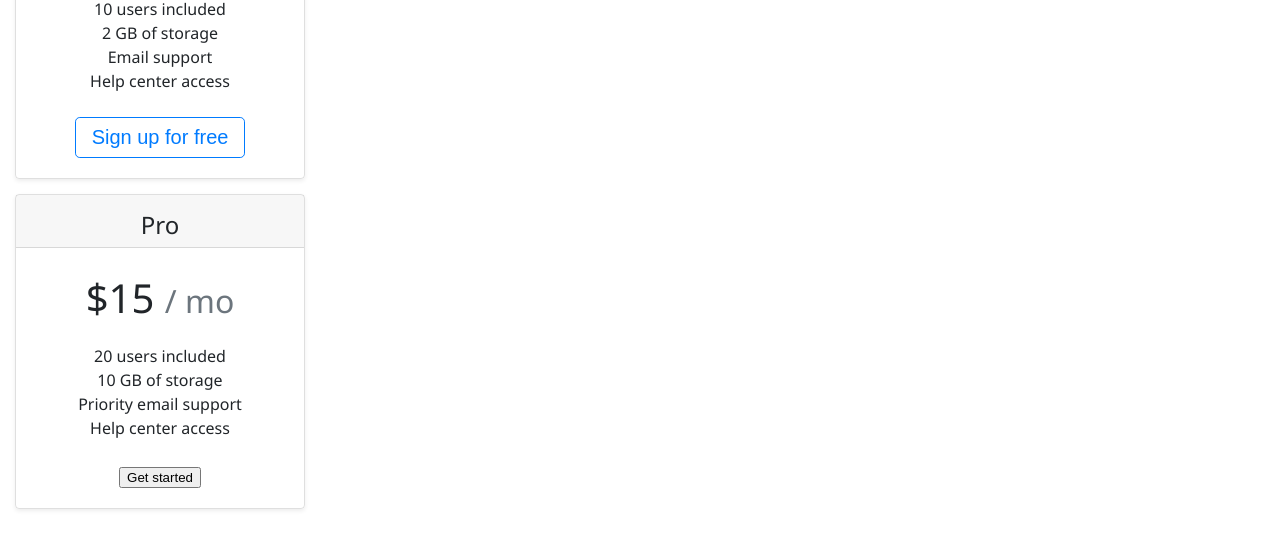
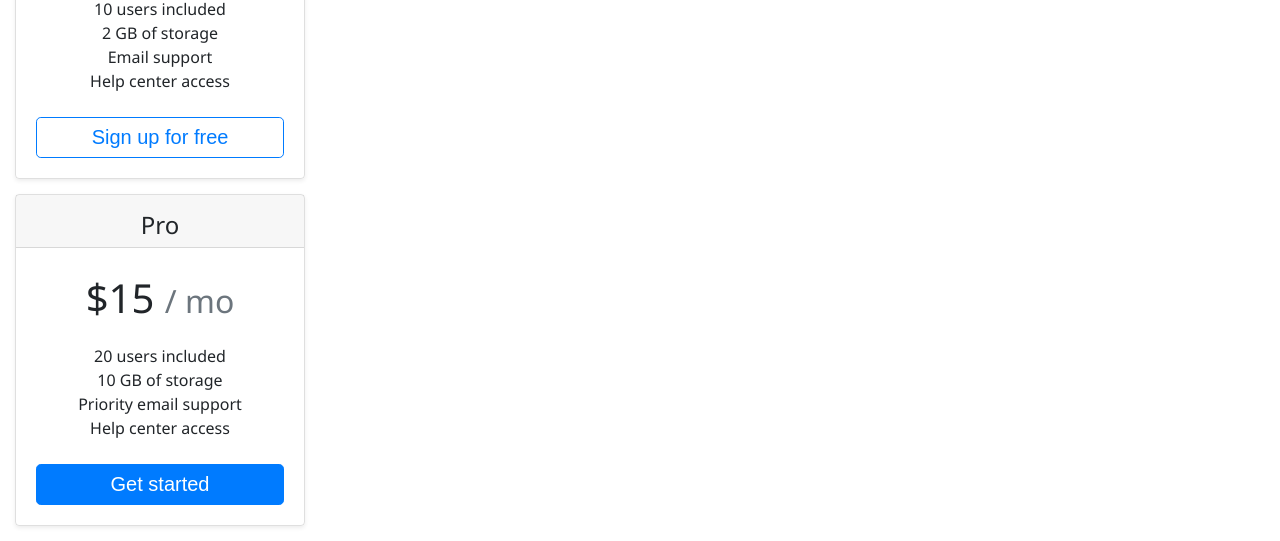
Before and after one commit to Kunduz-Imanalieva/pricing, a plain HTML site: page index.html in a window 1280 px wide. Shown: the part 455-996 px from the top of the page. Drawn offline with Linux system fonts and the light colour scheme.

Commit message:
stylized the second card's button

```diff
--- a/index.html
+++ b/index.html
@@ -68,7 +68,7 @@
                              <li>Help center access</li>
                          </ul>
 
-                         <button class="btn">Get started</button>
+                         <button class="card-btn btn">Get started</button>
                     </div>
 
                 </div>
--- a/styles.css
+++ b/styles.css
@@ -144,9 +144,20 @@ div.nav-container {
     color:rgb(0, 123, 255);
     font-size: 20px;
     font-weight: 400;
+    width: 100%;
 }
 
 .card-btn:hover {
     background-color:  rgb(0, 123, 255);
     color: white;
 }
+
+.btn {
+    border: 1px solid rgb(0, 123, 255);
+    background-color:  rgb(0, 123, 255);
+    color: white;
+}
+
+.btn:hover {
+   background-color:rgb(36, 103, 175);
+}
```
